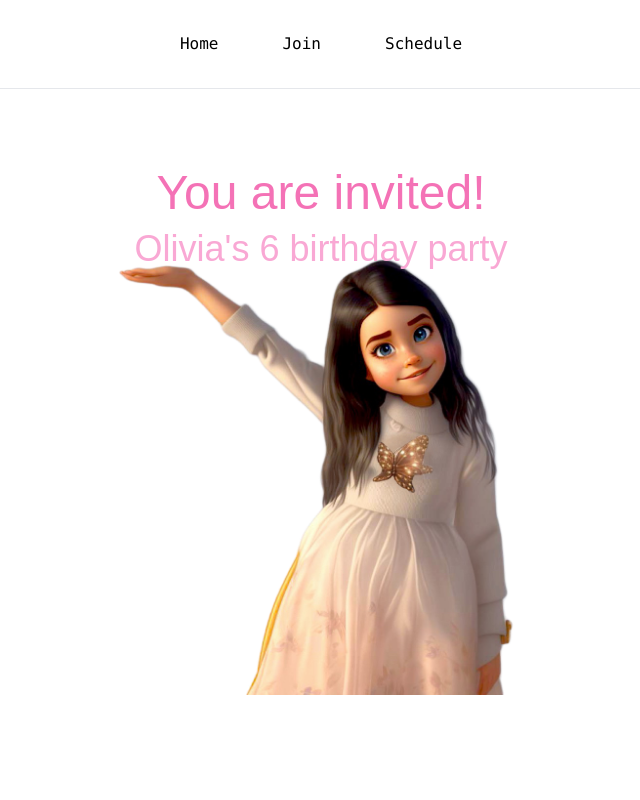
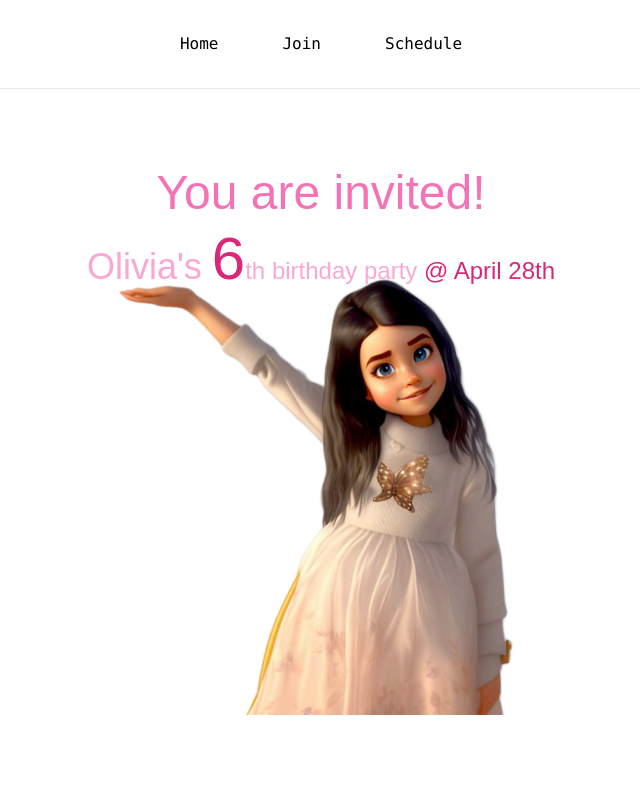
Before and after one commit to pyc0422/birthday-invitation, a Next.js app: page / in a window 1280 px wide. Shown: the top 800 px of the page, without its empty margins (319-959 px from the left). Built offline with nearby package versions, Linux system fonts and the light colour scheme; a web font is replaced by a local one.

Commit message:
minor style change

```diff
--- a/src/app/Guest.tsx
+++ b/src/app/Guest.tsx
@@ -25,7 +25,7 @@ const Guest = () => {
     }
   }, [copy])
 
-  const handleCount = (e:any, kind: string) => {
+  const handleCount = (e:any, kind: any) => {
     e.preventDefault();
     let btn = e.target.innerText;
     if (btn === '-') {
@@ -35,7 +35,7 @@ const Guest = () => {
     }
   }
   type Variables = {from_name: string, email: string, message: string}
-  const sendMessage = (serviceId:string, templateId:string, variables:any) => {
+  const sendMessage = (serviceId:string, templateId:string, variables: Variables) => {
     emailjs.send(serviceId, templateId, variables, publicKey)
     .then((res) => {
       console.log('send', res.text);
@@ -60,7 +60,7 @@ const Guest = () => {
       const templateId = "template_p7b8iej";
       const serviceId="service_pw9rij5";
       console.log('sended')
-      sendMessage(serviceId, templateId, { from_name: guest.name, email:guest.email, message:'adult: '+guest.adult+', kids: '+guest.kids+', '+guest.msg})
+      sendMessage(serviceId, templateId, { from_name: guest.name, email:guest.email, message:`adult: ${guest.adult}, kids: ${guest.kids}, Msg: ${guest.msg}`})
     }
 
   }
@@ -185,13 +185,12 @@ const Guest = () => {
           onClick={copyText}
           className="cursor-pointer w-full py-2 text-left flex items-center flex justify-center text-gray-600"
         >
-
            <Image src="/location.gif" alt="location" width={20} height={20} className="mr-4"/>
            <div className="group flex relative">
            <span className="font-normal hover:font-semibold">1318 W 32nd</span>
-            <span
-             className="group-hover:opacity-100 transition-opacity bg-gray-700 px-1 text-sm text-gray-100 rounded-md absolute
-    translate-x-5 translate-y-full  opacity-0">{copy? "Copied" : "Click to Copy"}</span>
+            <span className="group-hover:opacity-100 transition-opacity bg-gray-700 px-1 text-sm text-gray-100 rounded-md absolute translate-x-5 translate-y-full  opacity-0">
+              {copy? "Copied" : "Click to Copy"}
+            </span>
            </div>
 
         </div>
--- a/src/app/page.tsx
+++ b/src/app/page.tsx
@@ -12,13 +12,12 @@ export default function Home() {
   return (
     <main className="flex min-h-screen flex-col items-center justify-between text-center">
       <header className="border-b sticky bg-white min-w-full top-0 inset-x-0 z-50 font-mono">
-      {/* <div className="z-10 w-full max-w-5xl flex items-center justify-between font-mono text-sm lg:flex"> */}
         <nav className="flex justify-center">
           {["Home", "Join", "Schedule"].map((n, i) =>
             <a
              key={i}
              href={`#${n.toLowerCase()}`}
-             className="flex place-items-center gap-2 p-8 hover:underline hover:font-bold"
+             className="flex place-items-center gap-2 p-8 hover:underline hover:font-semibold"
             >
               {n}
              </a>
@@ -31,7 +30,11 @@ export default function Home() {
           <h1 className='text-5xl mb-3 text-pink-400'> You are invited!</h1>
         </motion.div>
         <motion.div initial={{opacity:'0%', x:'800'}} animate={{opacity:'100%', x:0}} transition={{duration:1}}>
-          <h3 className="text-4xl text-pink-300 ml-18">{`Olivia's 6 birthday party`}</h3>
+          <div className="ml-18">
+            <span className="text-4xl text-pink-300">{`Olivia's `}</span>
+            <span className="text-6xl text-bold  text-pink-600">6</span>
+            <span  className="text-2xl text-pink-300">th birthday party </span>
+            <span className="text-2xl text-pink-600">@ April 28th</span></div>
         </motion.div>
 
         <motion.div initial={{opacity:'0%', y:400}}animate={{opacity: '100%', y:0}} transition={{delay:0.5, duration:1}}>
```
